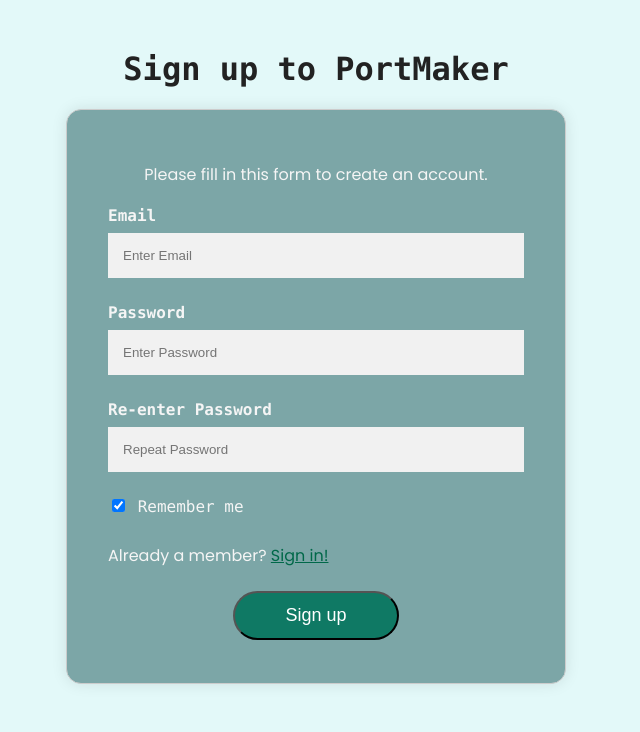
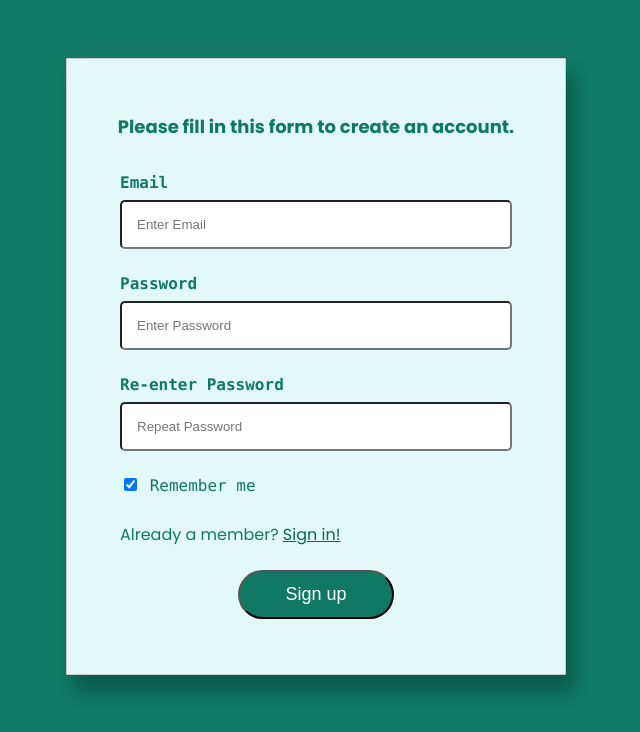
Before and after one commit to Mithun28/LocalMart, a PHP site: page /signup.html in a window 1280 px wide. Shown: the top 732 px of the page, without its empty margins (324-964 px from the left). Run offline with PHP 8.4, Linux system fonts and the light colour scheme.

Commit message:
change details

```diff
--- a/signup_page/signup.css
+++ b/signup_page/signup.css
@@ -1,7 +1,7 @@
 @import url("https://fonts.googleapis.com/css2?family=Poppins:wght@200;300;400;500;600;700&display=swap");
 body {
     font-family:"Poppins", sans-serif;
-    background:rgb(227, 249, 249);
+    background: #0f7964;
     color:rgb(34, 34, 34);
 
 }
@@ -10,6 +10,8 @@ body {
 }
 .headingsContainer{
     text-align: center;
+    font-weight: bold;
+    font-size: large;
 }
 h1{
     text-align: center;
@@ -19,25 +21,25 @@ input[type=text], input[type=password] {
   padding: 15px;
   margin: 5px 0 22px 0;
   display: inline-block;
-  border: none;
-  background: #f1f1f1;
+  border-radius: 5px;
+  background: #ffffff;
 }
 form{
     width:500px;
     margin: auto;
-    color:whitesmoke;
-    background-color: rgba(51, 108, 109, 0.582);
-    border-radius: 15px;
+    color:#0f7964;
+    background-color: rgb(227, 249, 249);
+    border-radius: 1px;
     padding: 20px 25px;
-    box-shadow: 0 0 15px rgba(0, 0, 0, 0.1);
+    box-shadow: 8.0px 16.0px 16.0px hsl(0deg 0% 0% / 0.25);
 }
 input[type=text]:focus, input[type=password]:focus {
-  background-color: #ddd;
+  background-color: #ffffff;
   outline: none;
 }
 
 hr {
-  border: 1px solid #f1f1f1;
+  border: 1px solid #ffffff;
   margin-bottom: 25px;
 }
 
@@ -81,3 +83,7 @@ h1,label{
     width: 100%;
   }
 }
+
+.mainContainer{
+  padding: 12px;
+}
--- a/signup_page/signup.html
+++ b/signup_page/signup.html
@@ -6,7 +6,7 @@
     <link rel="stylesheet" href="signup.css">
 </head>
 <body>
-    <h1>Sign up to PortMaker</h1>
+<br><br>
 <form style="border:1px solid #ccc">
     <div class="container">
       <div class="headingsContainer">
```
